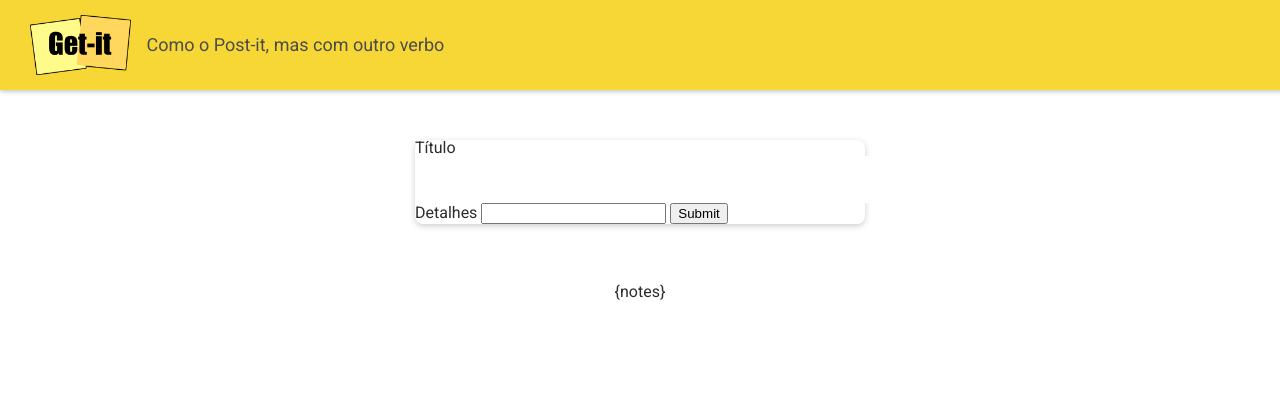
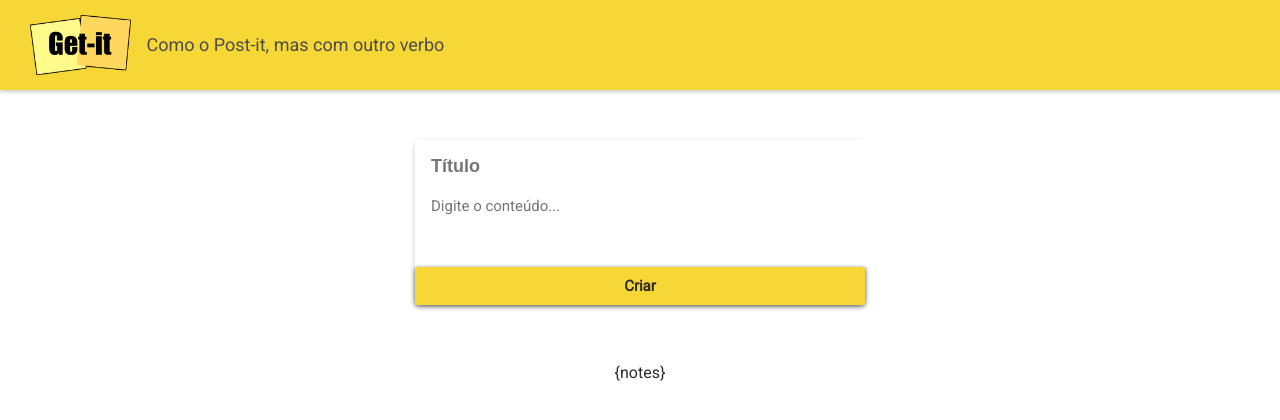
Before and after one commit to mariafbmorales/tecweb-2026-2-projeto1A, a Python web app: template templates/index.html in a window 1280 px wide; the page is wider, and only the part inside the window is pictured. Shown: the top 420 px of that part. Run offline with Jinja, Linux system fonts and the light colour scheme; the template is opened without the code that fills it, so the values that code supplies are empty; some libraries are stand-ins or nearby versions.

Commit message:
mudancas

```diff
--- a/templates/components/note.html
+++ b/templates/components/note.html
@@ -1,6 +1,6 @@
-<li class="card">
+<div class="card">
   <h3 class="card-title">{title}</h3>
   <div class="card-content">
     <p>{details}</p>
   </div>
-</li>
+</div>
--- a/templates/index.html
+++ b/templates/index.html
@@ -15,32 +15,36 @@
             href="https://fonts.googleapis.com/css2?family=Roboto&family=Permanent+Marker&display=swap"
             rel="stylesheet"
         />
-<link rel="stylesheet" href="getit.css" />
+        <link rel="stylesheet" href="/getit.css" />
+        <script type="text/javascript" src="getit.js"></script>
     </head>
+
     <body>
-
         <div class="appbar">
-  <img src="img/logo-getit.png" class="logo">
+            <img src="img/logo-getit.png" class="logo" />
             <span class="subtitle">Como o Post-it, mas com outro verbo</span>
         </div>
 
         <main class="container">
             <form method="post" class="form-card">
-    <label for="titulo">Título</label>
-    <input id="titulo" type="text" name="titulo" class="form-card-title" />
-
-    <label for="detalhes">Detalhes</label>
-    <input id="detalhes" name="detalhes" />
-
-    <input type="submit" />
+                <input
+                    class="form-card-title"
+                    type="text"
+                    name="titulo"
+                    placeholder="Título"
+                />
+                <textarea
+                    class="autoresize"
+                    name="detalhes"
+                    placeholder="Digite o conteúdo..."
+                ></textarea>
+                <button class="btn" type="submit">Criar</button>
             </form>
-
             <ul class="card-container">
                 {notes}
             </ul>
-
         </main>
 
         <script type="text/javascript" src="getit.js"></script>
     </body>
-</html>
+</html><!DOCTYPE html>
```
Lines whose indentation alone changed are shown as unchanged.
